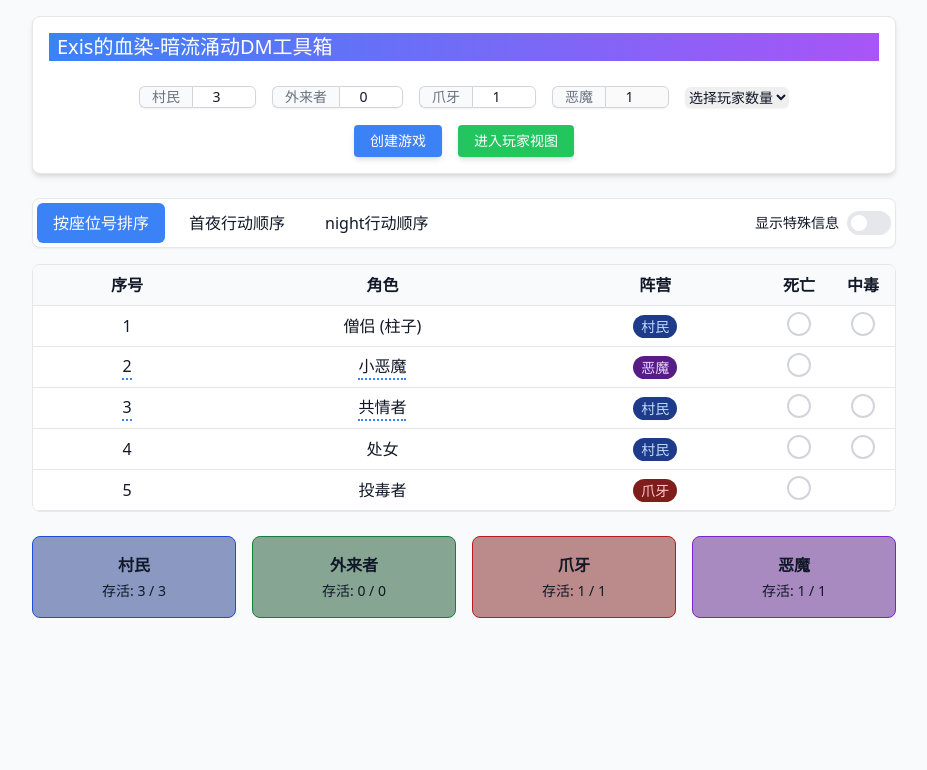
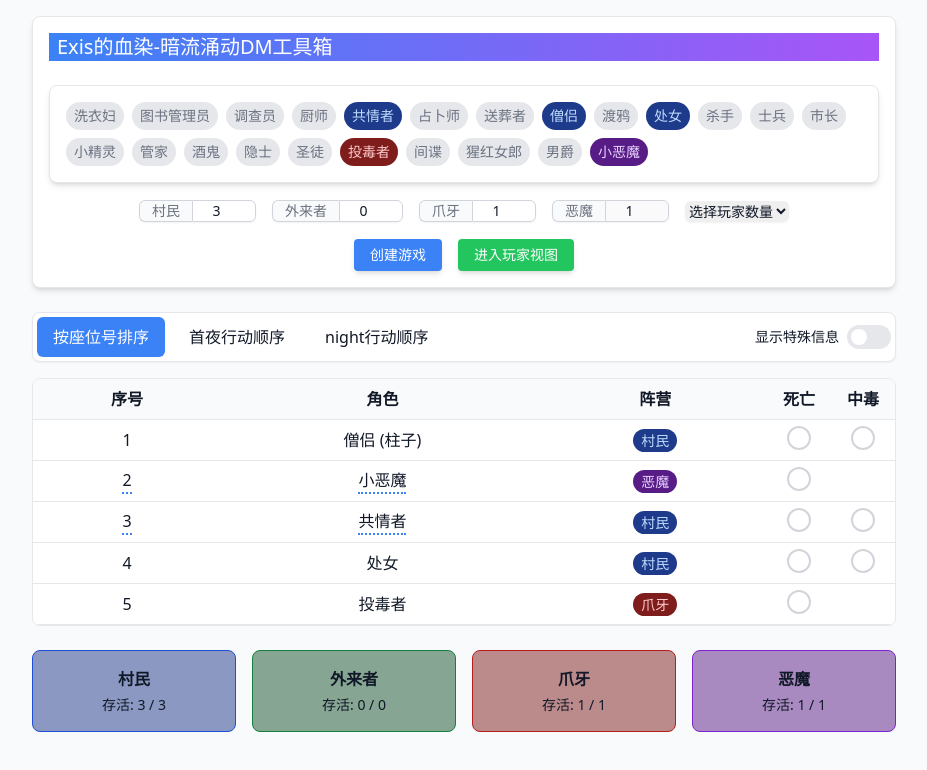
Before and after one commit to gotexis/xueran, a React (Vite) app: page / in a window 1280 px wide. Both pictures are taken after a click on the button "创建游戏". Shown: the top 770 px of the page, without its empty margins (176-1103 px from the left). Built offline with nearby package versions, Linux system fonts and the light colour scheme.

Commit message:
feat: evil side gets special info in their

```diff
--- a/src/App.tsx
+++ b/src/App.tsx
@@ -11,6 +11,42 @@ import {
 } from './constants'
 import { generateSpecialInfo } from './specialRoleInfoHandlers'
 
+// 角色标签组件
+const RoleTags = ({ players }: { players: Player[] }) => {
+  const activeRoles = new Set(players.map(p => p.role.name))
+
+  const allRoles = [
+    { type: 'townsfolk', roles: townsfolkRoles },
+    { type: 'outsider', roles: outsiderRoles },
+    { type: 'minion', roles: minionRoles },
+    { type: 'demon', roles: ['小恶魔'] }
+  ]
+
+  return (
+    <div className="mb-4 bg-white rounded-lg p-4 shadow-md border border-gray-200">
+      <div className="flex flex-wrap gap-2">
+        {allRoles.map(({ type, roles }) => (
+          roles.map(role => (
+            <span
+              key={role}
+              className={`px-2 py-1 rounded-full text-sm whitespace-nowrap ${
+                activeRoles.has(role)
+                  ? type === 'townsfolk' ? 'bg-blue-900 text-blue-200' :
+                    type === 'outsider' ? 'bg-green-900 text-green-200' :
+                    type === 'minion' ? 'bg-red-900 text-red-200' :
+                    'bg-purple-900 text-purple-200'
+                  : 'bg-gray-200 text-gray-500'
+              }`}
+            >
+              {role}
+            </span>
+          ))
+        ))}
+      </div>
+    </div>
+  )
+}
+
 export default function App() {
   const [counts, setCounts] = useState<PlayerCounts>({
     townsfolk: 3,
@@ -22,7 +58,6 @@ export default function App() {
   const [players, setPlayers] = useState<Player[]>([])
   const [showPlayerView, setShowPlayerView] = useState(false)
   const [selectedPlayer, setSelectedPlayer] = useState<number | null>(null)
-  const [viewedPlayers, setViewedPlayers] = useState<Set<number>>(new Set())
   const [sortType, setSortType] = useState<'id' | 'firstNight' | 'otherNights'>('id')
   const [showSpecialInfo, setShowSpecialInfo] = useState(false)
   const [activeTooltip, setActiveTooltip] = useState<number | null>(null)
@@ -141,7 +176,6 @@ export default function App() {
     }
 
     setPlayers(newPlayers)
-    setViewedPlayers(new Set())
 
     // 为所有有特殊信息的角色生成信息
     newPlayers.forEach(player => {
@@ -278,6 +312,8 @@ export default function App() {
             Exis的血染-暗流涌动DM工具箱
           </h1>
 
+          {players.length > 0 && <RoleTags players={players} />}
+
           <div className="flex flex-wrap items-center gap-4 justify-center mb-4">
             {(['townsfolk', 'outsider', 'minion', 'demon'] as const).map(type => (
               <div key={type} className="flex-shrink-0">
@@ -333,23 +369,15 @@ export default function App() {
             <div className="bg-white p-6 rounded-lg max-w-lg w-full m-4">
               <h2 className="text-xl font-bold mb-4 text-center">选择你的座位号</h2>
               <div className="grid grid-cols-3 sm:grid-cols-4 gap-4 mb-4">
-                {players.map(player => {
-                  const isViewed = viewedPlayers.has(player.number)
-                  return (
+                {players.map(player => (
                   <button
                     key={player.number}
                     onClick={() => setSelectedPlayer(player.number)}
-                      disabled={isViewed}
-                      className={`px-4 py-2 rounded-lg ${
-                        isViewed
-                          ? 'bg-gray-100 text-gray-400 cursor-not-allowed'
-                          : 'bg-blue-100 hover:bg-blue-200'
-                      }`}
+                    className="px-4 py-2 rounded-lg bg-blue-100 hover:bg-blue-200"
                   >
                     {player.number}号
                   </button>
-                  )
-                })}
+                ))}
               </div>
               <button
                 onClick={() => setShowPlayerView(false)}
@@ -364,7 +392,6 @@ export default function App() {
         {selectedPlayer && (
           <div className="fixed inset-0 bg-black bg-opacity-0 flex items-center justify-center">
             <div className="bg-white p-6 rounded-lg max-w-lg w-full m-4">
-              <h2 className="text-xl font-bold mb-4 text-center">{selectedPlayer}号玩家的角色</h2>
               {(() => {
                 const player = players.find(p => p.number === selectedPlayer)
                 if (!player) return null
@@ -373,24 +400,65 @@ export default function App() {
                   ? player.drunkRole.name
                   : player.role.name
 
+                const isEvil = player.role.type === 'minion' || player.role.type === 'demon'
+                const evilTeammates = isEvil ? players.filter(p =>
+                  (p.role.type === 'minion' || p.role.type === 'demon') &&
+                  p.number !== player.number
+                ) : []
+
                 return (
+                  <>
+                    <h2 className="text-xl font-bold mb-4 text-center">{selectedPlayer}号玩家的角色</h2>
                     <div className="text-center mb-4">
                       <p className="text-2xl mb-2">{displayRole}</p>
-                    <p className="text-lg text-gray-600">
+                      <p className="text-lg text-gray-600 mb-4">
                         {translations[player.role.name === '酒鬼' ? 'townsfolk' : player.role.type]}
                       </p>
+
+                      {/* 只对坏人显示特殊信息 */}
+                      {isEvil && (
+                        <div className="mt-4 p-4 bg-gray-50 rounded-lg text-left">
+                          {/* 显示玩家自己的特殊信息 */}
+                          {player.specialInfo && (
+                            <div className="mb-4">
+                              <h3 className="font-bold mb-2">你的特殊信息：</h3>
+                              <p>{player.specialInfo}</p>
                             </div>
-                )
-              })()}
+                          )}
+
+                          {/* 如果是爪牙，显示恶魔的特殊信息 */}
+                          {player.role.type === 'minion' && (
+                            <div className="mb-4">
+                              <h3 className="font-bold mb-2">恶魔的特殊信息：</h3>
+                              <p>{players.find(p => p.role.type === 'demon')?.specialInfo || '无'}</p>
+                            </div>
+                          )}
+
+                          {/* 显示邪恶阵营信息 */}
+                          {evilTeammates.length > 0 && (
+                            <div>
+                              <h3 className="font-bold mb-2">你的邪恶队友：</h3>
+                              <ul className="list-disc list-inside">
+                                {evilTeammates.map(teammate => (
+                                  <li key={teammate.number}>
+                                    {teammate.number}号 - {teammate.role.name}
+                                  </li>
+                                ))}
+                              </ul>
+                            </div>
+                          )}
+                        </div>
+                      )}
+                    </div>
                     <button
-                onClick={() => {
-                  setViewedPlayers(prev => new Set([...prev, selectedPlayer]))
-                  setSelectedPlayer(null)
-                }}
+                      onClick={() => setSelectedPlayer(null)}
                       className="w-full px-4 py-2 bg-blue-500 text-white rounded-lg hover:bg-blue-600"
                     >
                       关闭
                     </button>
+                  </>
+                )
+              })()}
             </div>
           </div>
         )}
```
Lines whose indentation alone changed are shown as unchanged.
